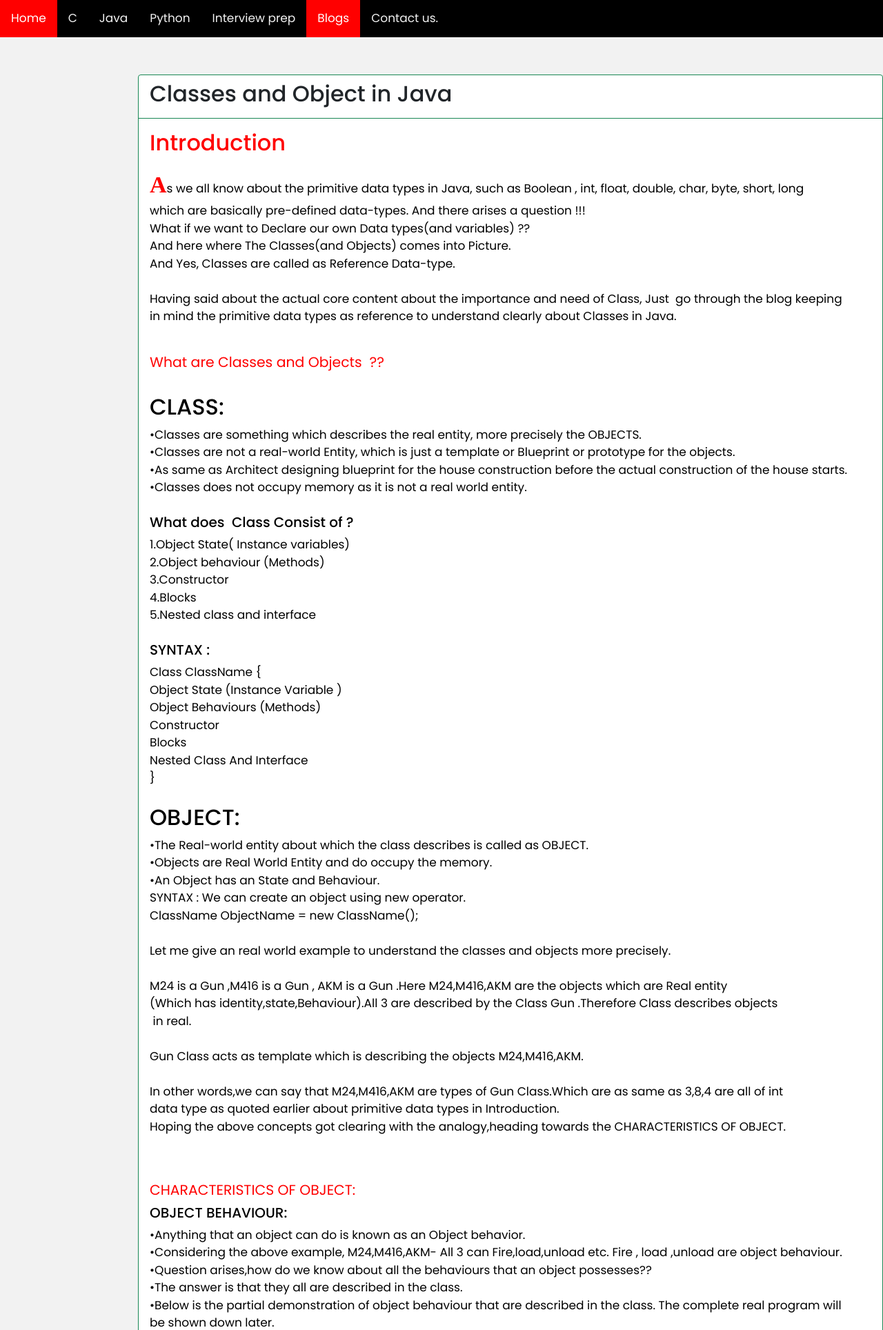
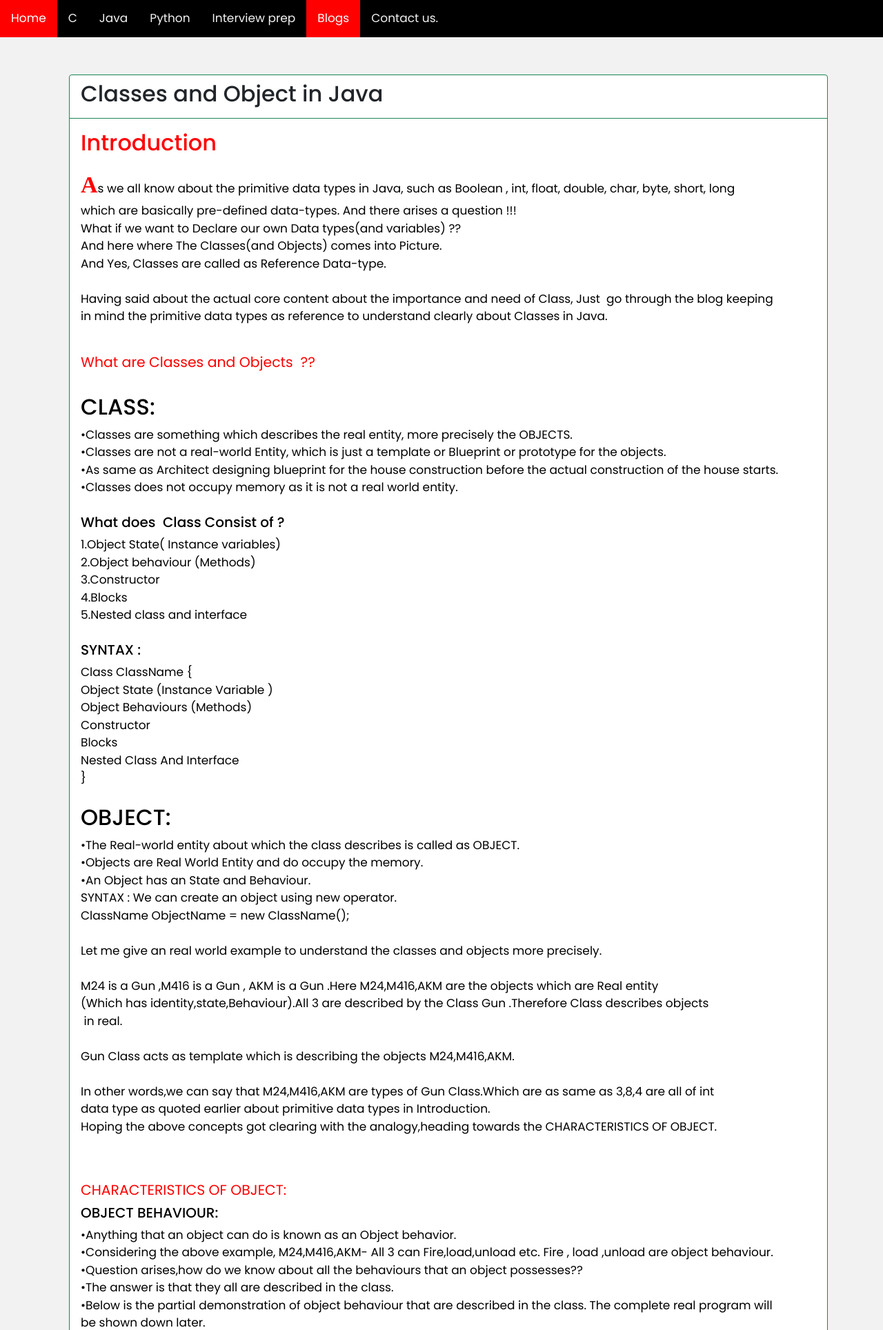
Before and after one commit to QuickPrep/QuickPrep.github.io, a PHP site: page /blog1.html in a window 1280 px wide. Shown: the top 1928 px of the page at 69% size. Run offline with PHP 8.4, Linux system fonts and the light colour scheme; some libraries are stand-ins or nearby versions.

Commit message:
Update main.css

```diff
--- a/main.css
+++ b/main.css
@@ -332,7 +332,7 @@ header {
 /*-------------------------blogs-----------------------------------------------------------*/
 .card-deck{
     display:flex;
-    margin-left: 200px;
+    margin-left: 100px;
 }
 
 
```
